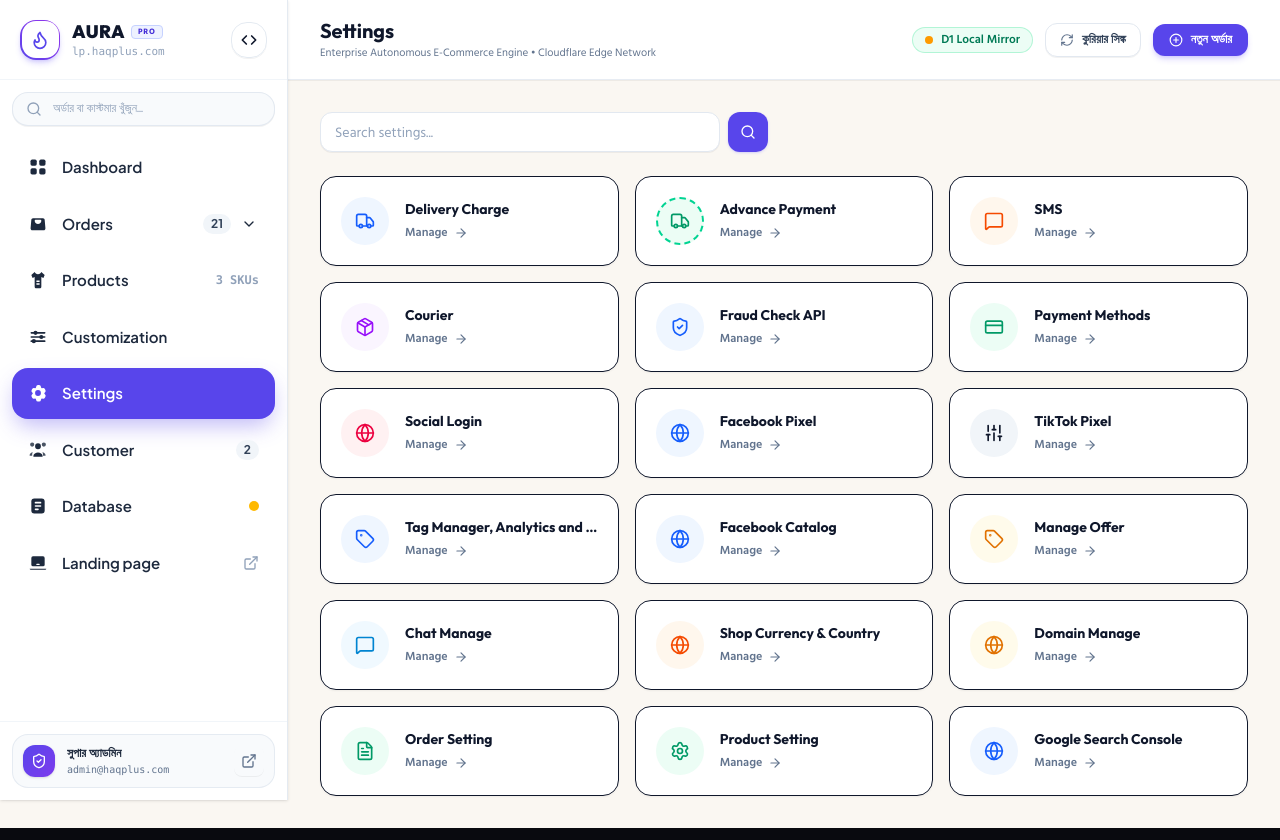
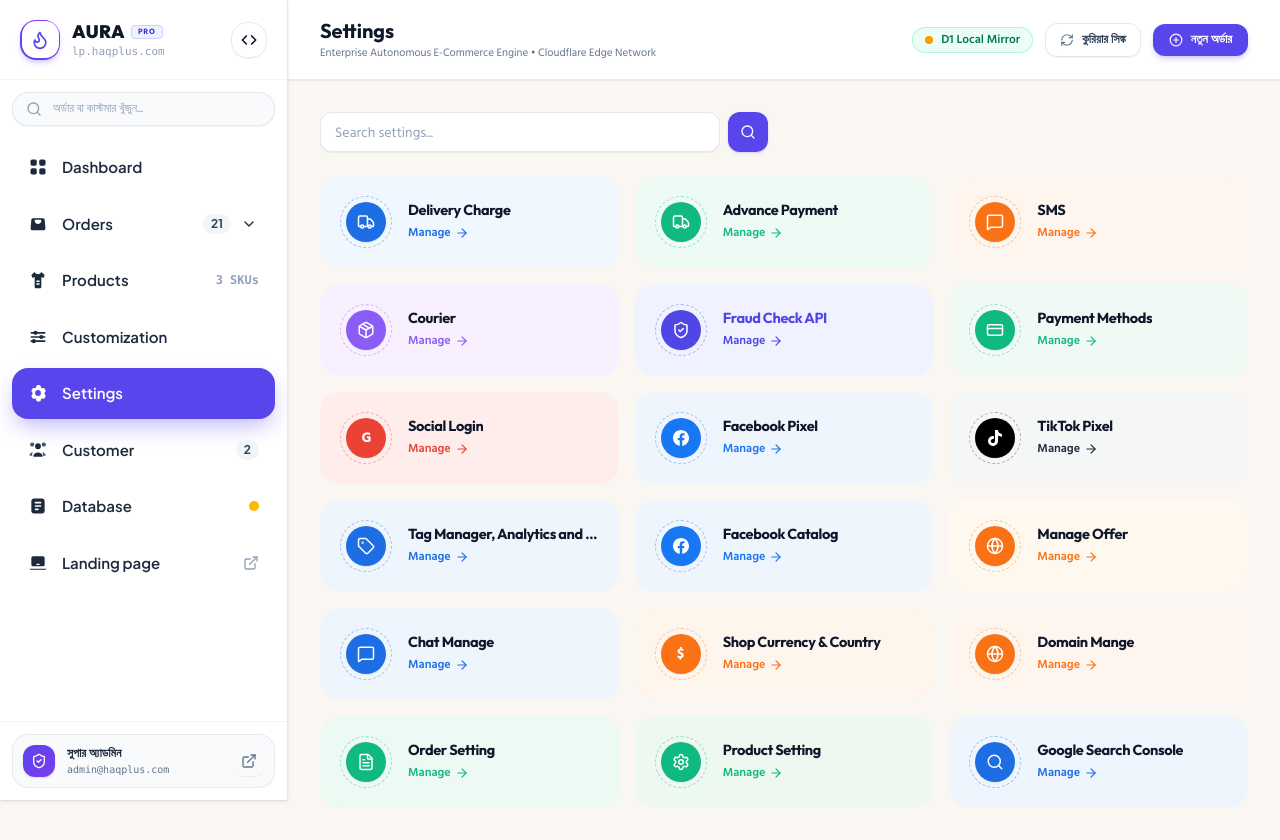
Before and after one commit to m-anwarulkarim/sveltekit-LP, a SvelteKit app: page /admin/settings in a window 1280 px wide. Built offline with nearby package versions, Linux system fonts and the light colour scheme; no server answers.

Commit message:
fix(settings): remove black border and match pastel borderless card design from reference

```diff
--- a/src/lib/components/ui/card/Card.svelte
+++ b/src/lib/components/ui/card/Card.svelte
@@ -13,7 +13,7 @@
 
 <div
 	class={cn(
-		'rounded-2xl border border-slate-200#lib/90 bg-white text-slate-900 shadow-xs transition-all',
+		'rounded-2xl border border-slate-200/90 bg-white text-slate-900 shadow-xs transition-all',
 		className
 	)}
 	{...restProps}
--- a/src/routes/admin/settings/+page.svelte
+++ b/src/routes/admin/settings/+page.svelte
@@ -81,168 +81,187 @@
 		}, 1200);
 	}
 
-	// 18 All-Settings Cards (Exact Match with Screenshot 1)
+	// 18 All-	// 18 All-Settings Cards (Exact Match with Reference Image)
 	const ALL_SETTINGS_CARDS = [
 		{
 			id: 'delivery-charge',
 			title: 'Delivery Charge',
-			icon: Truck,
-			color: 'text-blue-600',
-			bgColor: 'bg-blue-50',
-			ringColor: 'ring-blue-100',
+			cardBg: 'bg-[#f0f7ff]',
+			iconBg: 'bg-[#1d6ee5]',
+			ringBorder: 'border-[#1d6ee5]/40',
+			accentColor: 'text-[#1d6ee5]',
+			iconType: 'truck',
 			desc: 'ঢাকার ভেতরে ও বাইরে ডেলিভারি চার্জ নির্ধারণ'
 		},
 		{
 			id: 'advance-payment',
 			title: 'Advance Payment',
-			icon: Truck,
-			color: 'text-emerald-600',
-			bgColor: 'bg-emerald-50',
-			ringColor: 'ring-emerald-200 border-dashed border-2 border-emerald-400',
+			cardBg: 'bg-[#edfbf4]',
+			iconBg: 'bg-[#10b981]',
+			ringBorder: 'border-[#10b981]/40',
+			accentColor: 'text-[#10b981]',
+			iconType: 'truck',
 			desc: 'হাই-রিস্ক অর্ডারের জন্য অগ্রিম পেমেন্ট নিয়ম'
 		},
 		{
 			id: 'sms',
 			title: 'SMS',
-			icon: MessageSquare,
-			color: 'text-orange-600',
-			bgColor: 'bg-orange-50',
-			ringColor: 'ring-orange-100',
+			cardBg: 'bg-[#fef5ee]',
+			iconBg: 'bg-[#f97316]',
+			ringBorder: 'border-[#f97316]/40',
+			accentColor: 'text-[#f97316]',
+			iconType: 'sms',
 			desc: 'কাস্টমার অর্ডার কনফার্মেশন ও ট্র্যাকিং এসএমএস'
 		},
 		{
 			id: 'courier',
 			title: 'Courier',
-			icon: Package,
-			color: 'text-purple-600',
-			bgColor: 'bg-purple-50',
-			ringColor: 'ring-purple-100',
+			cardBg: 'bg-[#f8f0fe]',
+			iconBg: 'bg-[#8b5cf6]',
+			ringBorder: 'border-[#8b5cf6]/40',
+			accentColor: 'text-[#8b5cf6]',
+			iconType: 'courier',
 			desc: 'Steadfast ও Pathao কুরিয়ার এপিআই কনফিগারেশন'
 		},
 		{
 			id: 'fraud-check',
 			title: 'Fraud Check API',
-			icon: ShieldCheck,
-			color: 'text-blue-600',
-			bgColor: 'bg-blue-50',
-			ringColor: 'ring-blue-100',
+			titleColor: 'text-[#4f46e5]',
+			cardBg: 'bg-[#f0f3ff]',
+			iconBg: 'bg-[#4f46e5]',
+			ringBorder: 'border-[#4f46e5]/40',
+			accentColor: 'text-[#4f46e5]',
+			iconType: 'fraud',
 			desc: 'রিটার্ন রেশিও ভেরিফিকেশন ও ফ্রড ডিটেকশন'
 		},
 		{
 			id: 'payment-methods',
 			title: 'Payment Methods',
-			icon: CreditCard,
-			color: 'text-emerald-600',
-			bgColor: 'bg-emerald-50',
-			ringColor: 'ring-emerald-100',
+			cardBg: 'bg-[#eefaf3]',
+			iconBg: 'bg-[#10b981]',
+			ringBorder: 'border-[#10b981]/40',
+			accentColor: 'text-[#10b981]',
+			iconType: 'payment',
 			desc: 'ক্যাশ অন ডেলিভারি, বিকাশ ও নগদ গেটওয়ে'
 		},
 		{
 			id: 'social-login',
 			title: 'Social Login',
-			icon: Globe,
-			color: 'text-rose-600',
-			bgColor: 'bg-rose-50',
-			ringColor: 'ring-rose-100',
+			cardBg: 'bg-[#feedeb]',
+			iconBg: 'bg-[#ea4335]',
+			ringBorder: 'border-[#ea4335]/40',
+			accentColor: 'text-[#ea4335]',
+			iconType: 'google',
 			desc: 'Google One-Tap দ্রুত সাইন-ইন'
 		},
 		{
 			id: 'facebook-pixel',
 			title: 'Facebook Pixel',
-			icon: Globe,
-			color: 'text-blue-600',
-			bgColor: 'bg-blue-50',
-			ringColor: 'ring-blue-100',
+			cardBg: 'bg-[#eef5fc]',
+			iconBg: 'bg-[#1877f2]',
+			ringBorder: 'border-[#1877f2]/40',
+			accentColor: 'text-[#1877f2]',
+			iconType: 'facebook',
 			desc: 'Meta Pixel এবং Conversions API (CAPI)'
 		},
 		{
 			id: 'tiktok-pixel',
 			title: 'TikTok Pixel',
-			icon: Sliders,
-			color: 'text-slate-900',
-			bgColor: 'bg-slate-100',
-			ringColor: 'ring-slate-200',
+			cardBg: 'bg-[#f4f7f6]',
+			iconBg: 'bg-black',
+			ringBorder: 'border-black/30',
+			accentColor: 'text-slate-800',
+			iconType: 'tiktok',
 			desc: 'TikTok ইভেন্ট ও কনভার্সন ট্র্যাকার'
 		},
 		{
 			id: 'gtm',
 			title: 'Tag Manager, Analytics and Data Layer',
-			icon: Tag,
-			color: 'text-blue-600',
-			bgColor: 'bg-blue-50',
-			ringColor: 'ring-blue-100',
+			cardBg: 'bg-[#eef5fc]',
+			iconBg: 'bg-[#1d6ee5]',
+			ringBorder: 'border-[#1d6ee5]/40',
+			accentColor: 'text-[#1d6ee5]',
+			iconType: 'tag',
 			desc: 'Google Tag Manager ও ডেটালেয়ার ইভেন্টস'
 		},
 		{
 			id: 'facebook-catalog',
 			title: 'Facebook Catalog',
-			icon: Globe,
-			color: 'text-blue-600',
-			bgColor: 'bg-blue-50',
-			ringColor: 'ring-blue-100',
+			cardBg: 'bg-[#eef5fc]',
+			iconBg: 'bg-[#1877f2]',
+			ringBorder: 'border-[#1877f2]/40',
+			accentColor: 'text-[#1877f2]',
+			iconType: 'facebook',
 			desc: 'মেটা ক্যাটালগ ও ডায়নামিক অ্যাড ফিড'
 		},
 		{
 			id: 'manage-offer',
 			title: 'Manage Offer',
-			icon: Tag,
-			color: 'text-amber-600',
-			bgColor: 'bg-amber-50',
-			ringColor: 'ring-amber-100',
+			cardBg: 'bg-[#fef8ee]',
+			iconBg: 'bg-[#f97316]',
+			ringBorder: 'border-[#f97316]/40',
+			accentColor: 'text-[#f97316]',
+			iconType: 'domain',
 			desc: 'ডিসকাউন্ট কুপন ও বান্ডেল অফার'
 		},
 		{
 			id: 'chat-manage',
 			title: 'Chat Manage',
-			icon: MessageSquare,
-			color: 'text-sky-600',
-			bgColor: 'bg-sky-50',
-			ringColor: 'ring-sky-100',
+			cardBg: 'bg-[#eef5fc]',
+			iconBg: 'bg-[#1d6ee5]',
+			ringBorder: 'border-[#1d6ee5]/40',
+			accentColor: 'text-[#1d6ee5]',
+			iconType: 'chat',
 			desc: 'WhatsApp ও Messenger লাইভ চ্যাট উইজেট'
 		},
 		{
 			id: 'currency-country',
 			title: 'Shop Currency & Country',
-			icon: Globe,
-			color: 'text-orange-600',
-			bgColor: 'bg-orange-50',
-			ringColor: 'ring-orange-100',
+			cardBg: 'bg-[#fef5ed]',
+			iconBg: 'bg-[#f97316]',
+			ringBorder: 'border-[#f97316]/40',
+			accentColor: 'text-[#f97316]',
+			iconType: 'currency',
 			desc: 'মুদ্রা (BDT ৳) এবং দেশ (Bangladesh)'
 		},
 		{
 			id: 'domain-manage',
-			title: 'Domain Manage',
-			icon: Globe,
-			color: 'text-amber-600',
-			bgColor: 'bg-amber-50',
-			ringColor: 'ring-amber-100',
+			title: 'Domain Mange',
+			cardBg: 'bg-[#fef6ee]',
+			iconBg: 'bg-[#f97316]',
+			ringBorder: 'border-[#f97316]/40',
+			accentColor: 'text-[#f97316]',
+			iconType: 'domain',
 			desc: 'কাস্টম ডোমেইন ম্যাপিং (lp.haqplus.com)'
 		},
 		{
 			id: 'order-setting',
 			title: 'Order Setting',
-			icon: FileText,
-			color: 'text-emerald-600',
-			bgColor: 'bg-emerald-50',
-			ringColor: 'ring-emerald-100',
+			cardBg: 'bg-[#edf9f3]',
+			iconBg: 'bg-[#10b981]',
+			ringBorder: 'border-[#10b981]/40',
+			accentColor: 'text-[#10b981]',
+			iconType: 'order',
 			desc: 'অটো কনফার্মেশন ও অর্ডার প্রিফিক্স'
 		},
 		{
 			id: 'product-setting',
 			title: 'Product Setting',
-			icon: Settings,
-			color: 'text-emerald-600',
-			bgColor: 'bg-emerald-50',
-			ringColor: 'ring-emerald-100',
+			cardBg: 'bg-[#edf8f1]',
+			iconBg: 'bg-[#10b981]',
+			ringBorder: 'border-[#10b981]/40',
+			accentColor: 'text-[#10b981]',
+			iconType: 'product',
 			desc: 'ইনভেন্টরি অ্যালার্ট ও স্টক ম্যানেজমেন্ট'
 		},
 		{
 			id: 'google-search-console',
 			title: 'Google Search Console',
-			icon: Globe,
-			color: 'text-blue-600',
-			bgColor: 'bg-blue-50',
-			ringColor: 'ring-blue-100',
+			cardBg: 'bg-[#eef5fc]',
+			iconBg: 'bg-[#1d6ee5]',
+			ringBorder: 'border-[#1d6ee5]/40',
+			accentColor: 'text-[#1d6ee5]',
+			iconType: 'console',
 			desc: 'গুগল সার্চ কনসোল সাইট ভেরিফিকেশন'
 		}
 	];
@@ -266,7 +285,7 @@
 	{/if}
 
 	<!-- ======================================================== -->
-	<!-- VIEW 1: ALL SETTINGS (Exact Replica of Screenshot 1)     -->
+	<!-- VIEW 1: ALL SETTINGS (Exact Replica of Reference Image)   -->
 	<!-- ======================================================== -->
 	{#if activeTab === 'all'}
 
@@ -283,29 +302,69 @@
 			</Button>
 		</div>
 
-		<!-- 3-Column Settings Cards Grid -->
+		<!-- 3-Column Settings Cards Grid (Borderless Pastel Cards) -->
 		<div class="grid grid-cols-1 md:grid-cols-2 lg:grid-cols-3 gap-4">
 			{#each filteredCards as card}
-				<Card class="p-5 hover:shadow-md transition-all flex items-center justify-between group">
+				<div
+					role="button"
+					tabindex="0"
+					onclick={() => (activeTab = card.id)}
+					onkeydown={(e: KeyboardEvent) => e.key === 'Enter' && (activeTab = card.id)}
+					class="rounded-[20px] {card.cardBg} p-5 flex items-center justify-between border-0 shadow-none hover:shadow-md transition-all duration-200 cursor-pointer group text-left"
+				>
 					<div class="flex items-center gap-4 min-w-0">
-						<!-- Circle Icon Badge -->
-						<div class="w-12 h-12 rounded-full {card.bgColor} {card.ringColor} flex items-center justify-center shrink-0 transition-transform group-hover:scale-105">
-							<card.icon class="w-5 h-5 {card.color}" />
+						<!-- Concentric Dashed Ring + Solid Icon Circle -->
+						<div class="w-13 h-13 rounded-full border border-dashed {card.ringBorder} p-[3px] flex items-center justify-center shrink-0 transition-transform duration-200 group-hover:scale-105">
+							<div class="w-10 h-10 rounded-full {card.iconBg} flex items-center justify-center text-white shadow-2xs">
+								{#if card.iconType === 'google'}
+									<span class="font-black text-sm tracking-tighter">G</span>
+								{:else if card.iconType === 'facebook'}
+									<svg class="w-4 h-4 fill-current" viewBox="0 0 24 24">
+										<path d="M24 12.073c0-6.627-5.373-12-12-12s-12 5.373-12 12c0 5.99 4.388 10.954 10.125 11.854v-8.385H7.078v-3.47h3.047V9.43c0-3.007 1.792-4.669 4.533-4.669 1.312 0 2.686.235 2.686.235v2.953H15.83c-1.491 0-1.956.925-1.956 1.874v2.25h3.328l-.532 3.47h-2.796v8.385C19.612 23.027 24 18.062 24 12.073z" />
+									</svg>
+								{:else if card.iconType === 'tiktok'}
+									<svg class="w-4 h-4 fill-current" viewBox="0 0 24 24">
+										<path d="M12.525.02c1.31-.02 2.61-.01 3.91-.02.08 1.53.63 3.09 1.75 4.17 1.12 1.11 2.7 1.62 4.24 1.79v4.03c-1.44-.05-2.89-.35-4.2-.97-.57-.26-1.1-.59-1.62-.93-.01 2.92.01 5.84-.02 8.75-.08 1.4-.54 2.79-1.35 3.94-1.31 1.92-3.58 3.17-5.91 3.21-1.43.08-2.86-.31-4.08-1.03-2.02-1.19-3.44-3.37-3.65-5.71-.02-.5-.03-1-.01-1.49.18-1.9 1.12-3.72 2.58-4.96 1.66-1.44 3.98-2.13 6.15-1.72.02 1.48-.04 2.96-.04 4.44-.99-.32-2.15-.23-3.02.37-.63.41-1.11 1.04-1.36 1.75-.21.51-.24 1.07-.14 1.61.24 1.17 1.17 2.12 2.34 2.34.8.18 1.66.07 2.37-.34.79-.44 1.34-1.23 1.47-2.12.07-.48.06-.97.06-1.46V.02z" />
+									</svg>
+								{:else if card.iconType === 'truck'}
+									<Truck class="w-4.5 h-4.5" />
+								{:else if card.iconType === 'sms'}
+									<MessageSquare class="w-4.5 h-4.5" />
+								{:else if card.iconType === 'courier'}
+									<Package class="w-4.5 h-4.5" />
+								{:else if card.iconType === 'fraud'}
+									<ShieldCheck class="w-4.5 h-4.5" />
+								{:else if card.iconType === 'payment'}
+									<CreditCard class="w-4.5 h-4.5" />
+								{:else if card.iconType === 'chat'}
+									<MessageSquare class="w-4.5 h-4.5" />
+								{:else if card.iconType === 'currency'}
+									<span class="font-bold text-sm">$</span>
+								{:else if card.iconType === 'domain'}
+									<Globe class="w-4.5 h-4.5" />
+								{:else if card.iconType === 'order'}
+									<FileText class="w-4.5 h-4.5" />
+								{:else if card.iconType === 'product'}
+									<Settings class="w-4.5 h-4.5" />
+								{:else if card.iconType === 'console'}
+									<Search class="w-4.5 h-4.5" />
+								{:else}
+									<Tag class="w-4.5 h-4.5" />
+								{/if}
+							</div>
 						</div>
 
 						<div class="truncate">
-							<h3 class="font-bold text-slate-900 text-sm truncate">{card.title}</h3>
-							<button
-								type="button"
-								onclick={() => (activeTab = card.id)}
-								class="inline-flex items-center gap-1.5 text-xs font-semibold text-slate-500 hover:text-[#5845eb] transition-colors mt-0.5 cursor-pointer"
-							>
+							<h3 class="font-bold {card.titleColor || 'text-slate-900'} text-[14.5px] tracking-tight truncate leading-tight">
+								{card.title}
+							</h3>
+							<span class="inline-flex items-center gap-1 text-xs font-semibold {card.accentColor} mt-1">
 								<span>Manage</span>
-								<ArrowRight class="w-3.5 h-3.5 transition-transform group-hover:translate-x-1" />
-							</button>
+								<ArrowRight class="w-3.5 h-3.5 transition-transform duration-200 group-hover:translate-x-1" />
+							</span>
 						</div>
 					</div>
-				</Card>
+				</div>
 			{/each}
 		</div>
 
```
